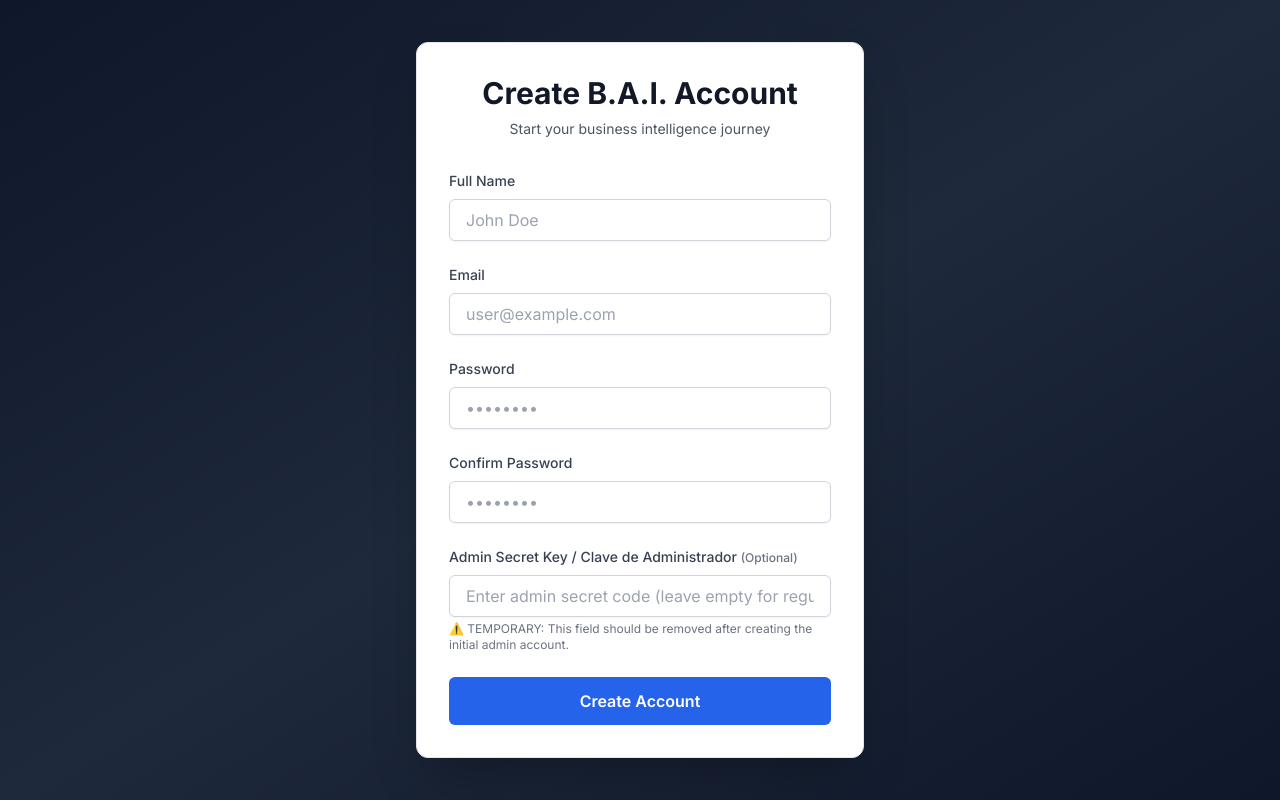
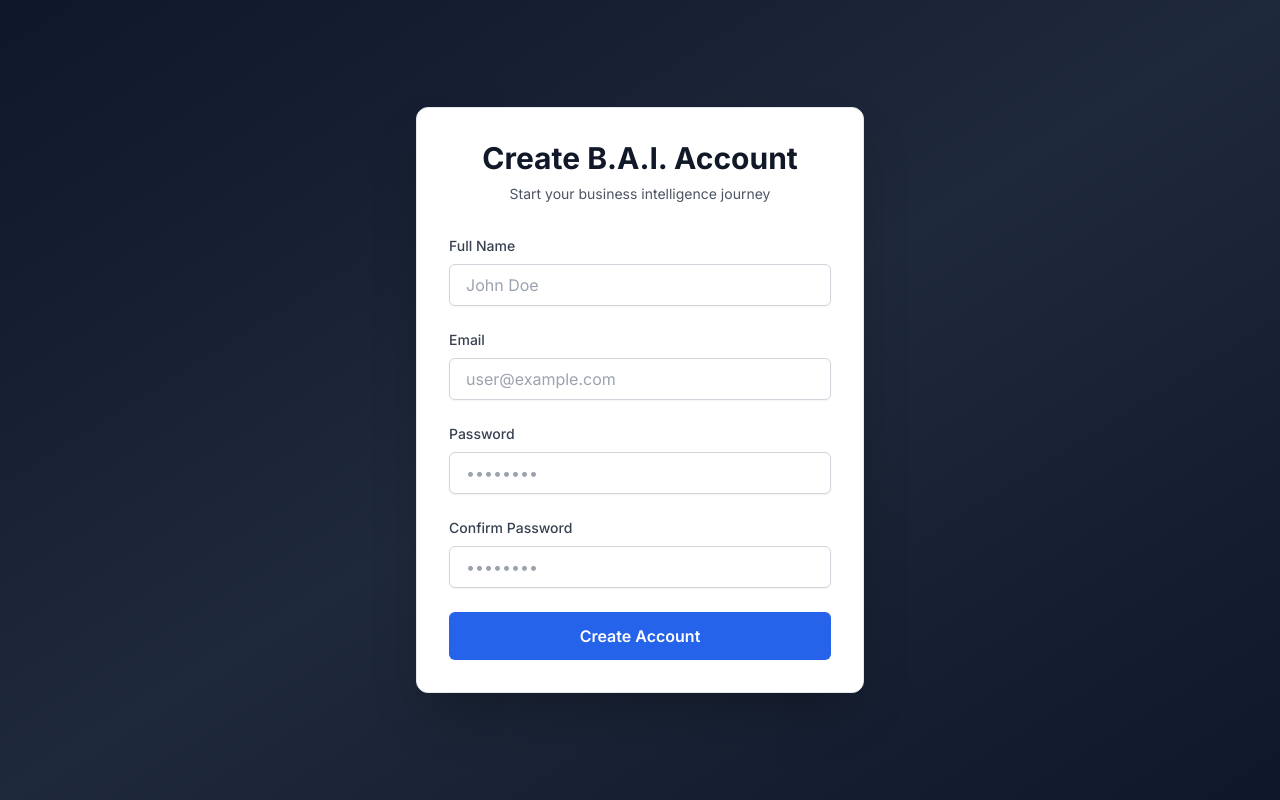
Before and after one commit to estudiohrsholding/BAI, a Next.js app in the folder frontend/: page /register in a window 1280 px wide. Built offline with nearby package versions, Linux system fonts and the light colour scheme.

Commit message:
recargando paginas

```diff
--- a/frontend/src/app/(platform)/data/page.tsx
+++ b/frontend/src/app/(platform)/data/page.tsx
@@ -34,6 +34,11 @@ export default function DataPage() {
             "Authorization": `Bearer ${token}`
           }
         });
+
+        if (response.status === 401) {
+          router.push("/login");
+          return;
+        }
 
         if (!response.ok) {
           throw new Error("Failed to load logs");
--- a/frontend/src/app/register/page.tsx
+++ b/frontend/src/app/register/page.tsx
@@ -11,7 +11,6 @@ export default function RegisterPage() {
   const [email, setEmail] = useState("");
   const [password, setPassword] = useState("");
   const [confirmPassword, setConfirmPassword] = useState("");
-  const [adminKey, setAdminKey] = useState("");
   const [isLoading, setIsLoading] = useState(false);
   const [error, setError] = useState<string | null>(null);
   const [success, setSuccess] = useState(false);
@@ -37,8 +36,7 @@ export default function RegisterPage() {
         body: JSON.stringify({
           email,
           password,
-          full_name: fullName || null,
-          admin_key: adminKey.trim() || null
+          full_name: fullName || null
         })
       });
 
@@ -156,25 +154,6 @@ export default function RegisterPage() {
               />
             </div>
 
-            {/* Admin Secret Key Input - TEMPORARY: Remove after creating initial admin account */}
-            <div>
-              <label htmlFor="adminKey" className="block text-sm font-medium text-gray-700 mb-2">
-                Admin Secret Key / Clave de Administrador <span className="text-xs text-gray-500">(Optional)</span>
-              </label>
-              <input
-                id="adminKey"
-                type="text"
-                value={adminKey}
-                onChange={(e) => setAdminKey(e.target.value)}
-                disabled={isLoading || success}
-                className="w-full px-4 py-2 border border-gray-300 rounded-md shadow-sm focus:outline-none focus:ring-2 focus:ring-amber-500 focus:border-amber-500 disabled:bg-gray-100 disabled:cursor-not-allowed"
-                placeholder="Enter admin secret code (leave empty for regular user)"
-              />
-              <p className="mt-1 text-xs text-gray-500">
-                ⚠️ TEMPORARY: This field should be removed after creating the initial admin account.
-              </p>
-            </div>
-
             {/* Submit Button */}
             <Button
               type="submit"
--- a/frontend/src/components/organisms/Sidebar.tsx
+++ b/frontend/src/components/organisms/Sidebar.tsx
@@ -37,8 +37,9 @@ export function Sidebar({ isOpen, onClose }: SidebarProps) {
     router.push("/login");
   };
 
-  const handleLinkClick = () => {
+  const handleLinkClick = (e: React.MouseEvent<HTMLAnchorElement>) => {
     // Close sidebar on mobile when a link is clicked
+    // Don't prevent default - let Next.js Link handle navigation
     onClose();
   };
 
```
